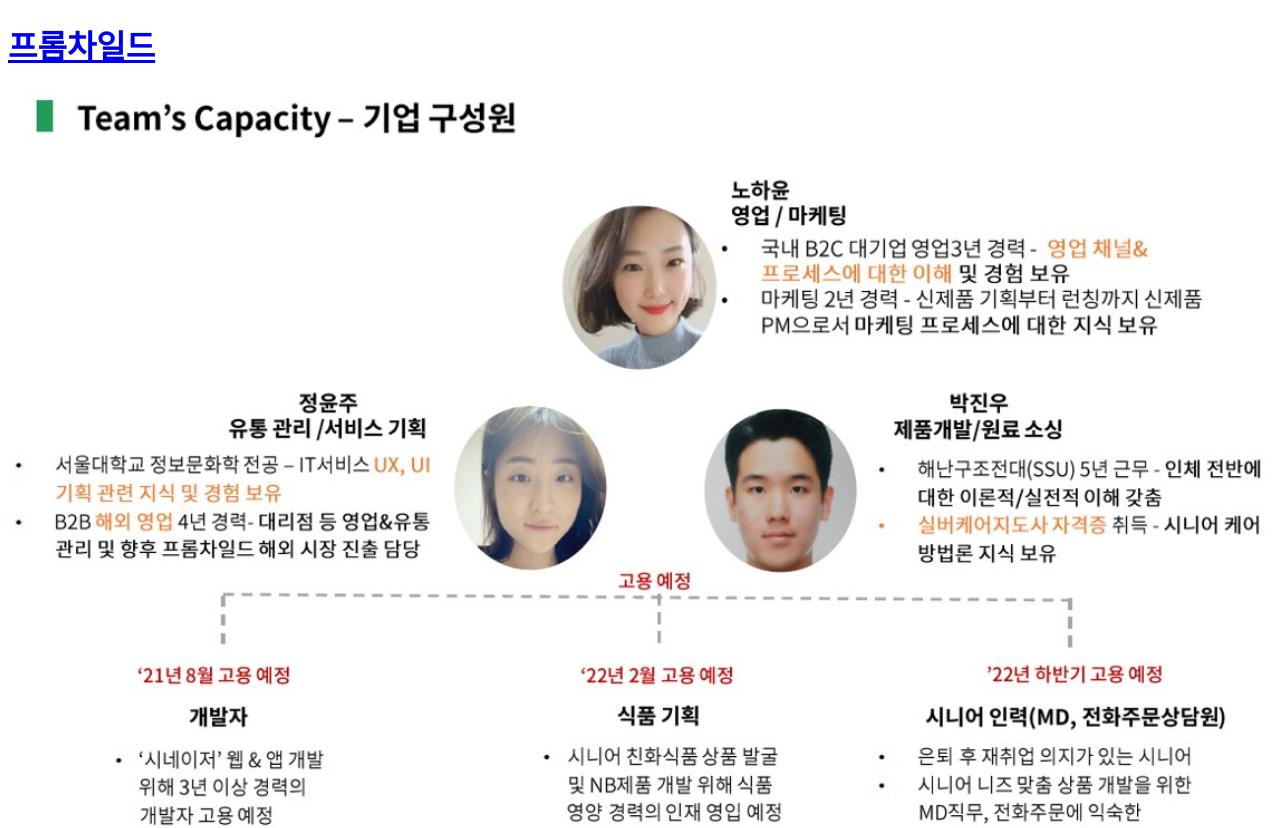
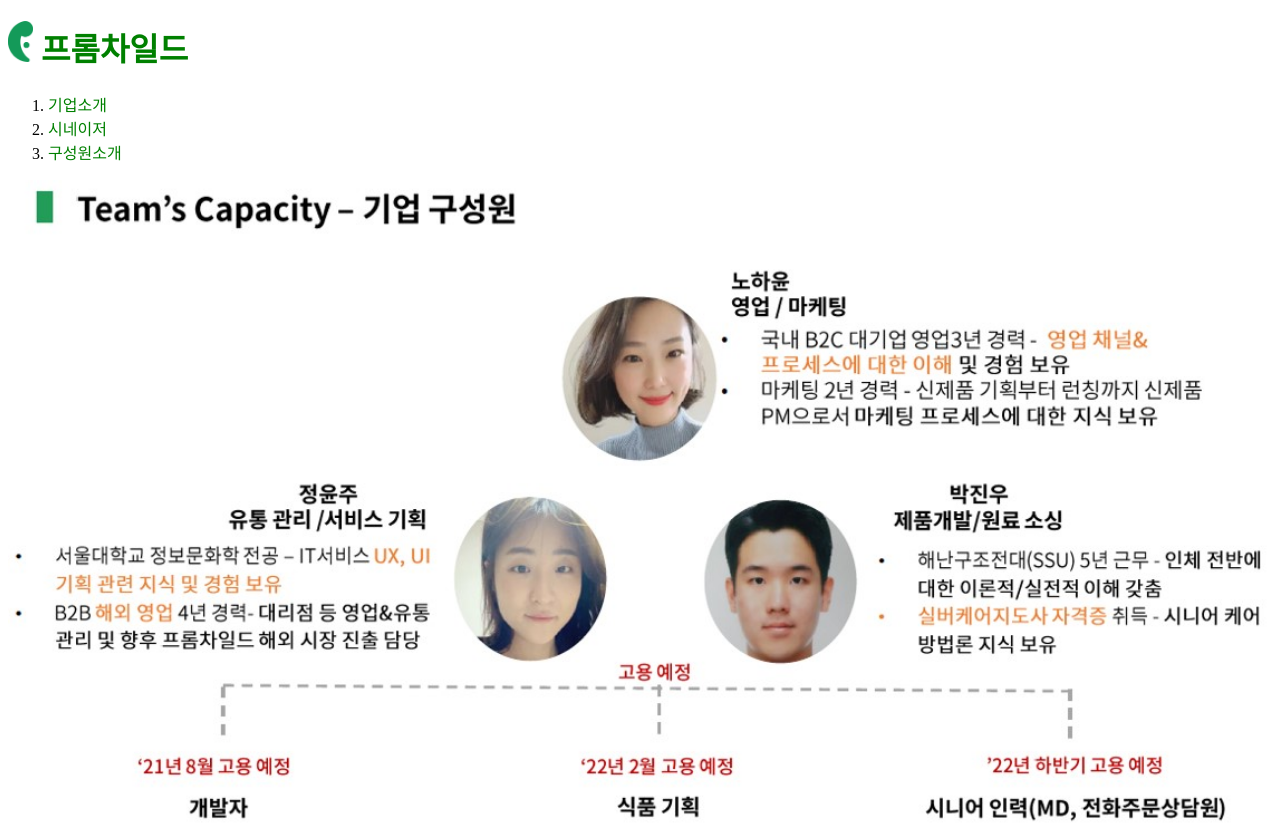
Before and after one commit to dontbugsme/fromchild1, a plain HTML site: page member.html in a window 1280 px wide. Shown: the top 828 px of the page. Drawn offline with Linux system fonts and the light colour scheme.

Commit message:
v.3 add CSS

```diff
--- a/member.html
+++ b/member.html
@@ -12,10 +12,22 @@
 
   gtag('config', 'G-P0CZH6569Z');
 </script>
+<style>
+  a {
+    color:green;
+    text-decoration:none;
+  }
+</style>
 </head>
 
 <body>
-  <h1><a href="index.html">프롬차일드</a></h1>
+  <h1><img src ="FCsymbol.png" width="25px"><a href="index.html">
+  프롬차일드</a></h1>
+  <ol>
+    <li><a href="company overview.html">기업소개</a></li>
+    <li><a href="seenager.html">시네이저</a></li>
+    <li><a href="member.html">구성원소개</a></li>
+  </ol>
 
   <p><img src="members.jpg" width="100%"></P>
   <p>우리회사는 3인 공동대표로 이루어져 있습니다.</p>
```
Also changed, not shown: company overview.html (+13 -1 lines), index.html (+22 -3 lines), seenager.html (+8 -2 lines).
